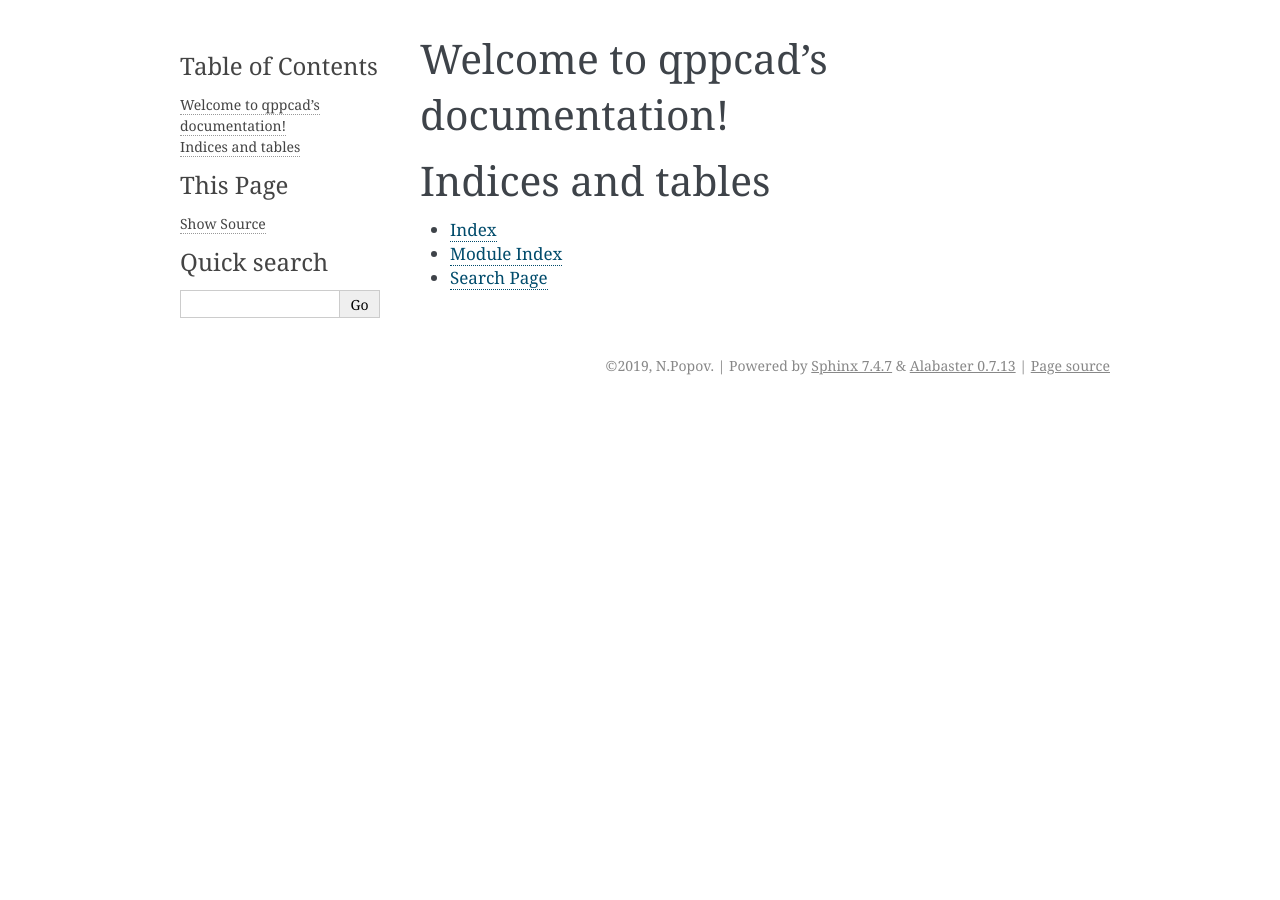
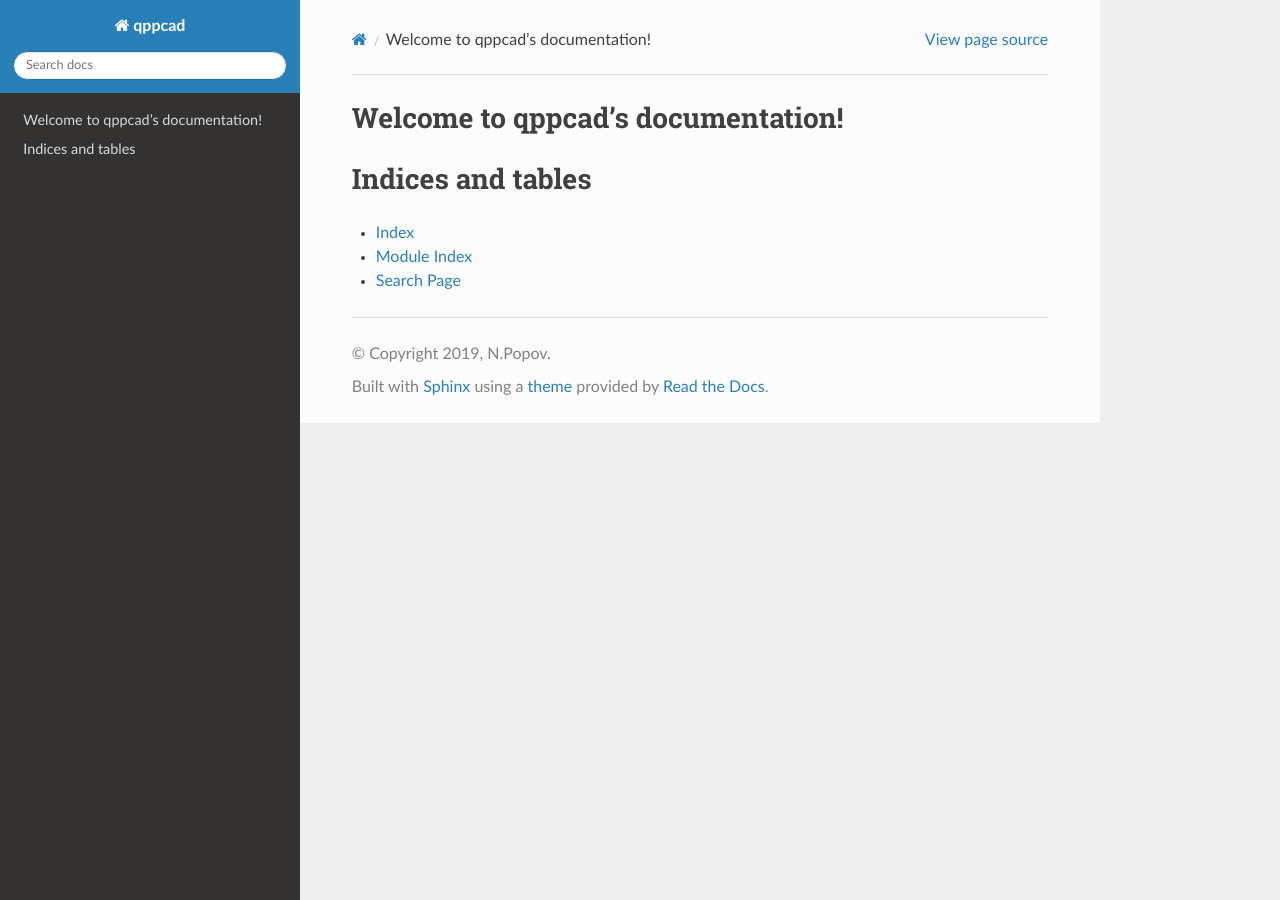
Before and after one commit to nvpopov/qppcad_doc, a Sphinx documentation site: the page built from docs/source/index.rst, in a window 1280 px wide. Built offline with Sphinx 7.4.7 and the Read the Docs theme 2.0.0, drawn with Linux system fonts in a browser that asks for light colours.

Commit message:
fix: doc v2

```diff
--- a/docs/source/conf.py
+++ b/docs/source/conf.py
@@ -16,7 +16,8 @@
 
 
 # -- Project information -----------------------------------------------------
-
+master_doc = 'index'
+source_suffix = '.rst'
 project = 'qppcad'
 copyright = '2019, N.Popov'
 author = 'N.Popov'
@@ -28,6 +29,7 @@ author = 'N.Popov'
 # extensions coming with Sphinx (named 'sphinx.ext.*') or your custom
 # ones.
 extensions = [
+'sphinx_rtd_theme'
 ]
 
 # Add any paths that contain templates here, relative to this directory.
@@ -44,7 +46,7 @@ exclude_patterns = []
 # The theme to use for HTML and HTML Help pages.  See the documentation for
 # a list of builtin themes.
 #
-html_theme = 'alabaster'
+html_theme = 'sphinx_rtd_theme'
 
 # Add any paths that contain custom static files (such as style sheets) here,
 # relative to this directory. They are copied after the builtin static files,
```
